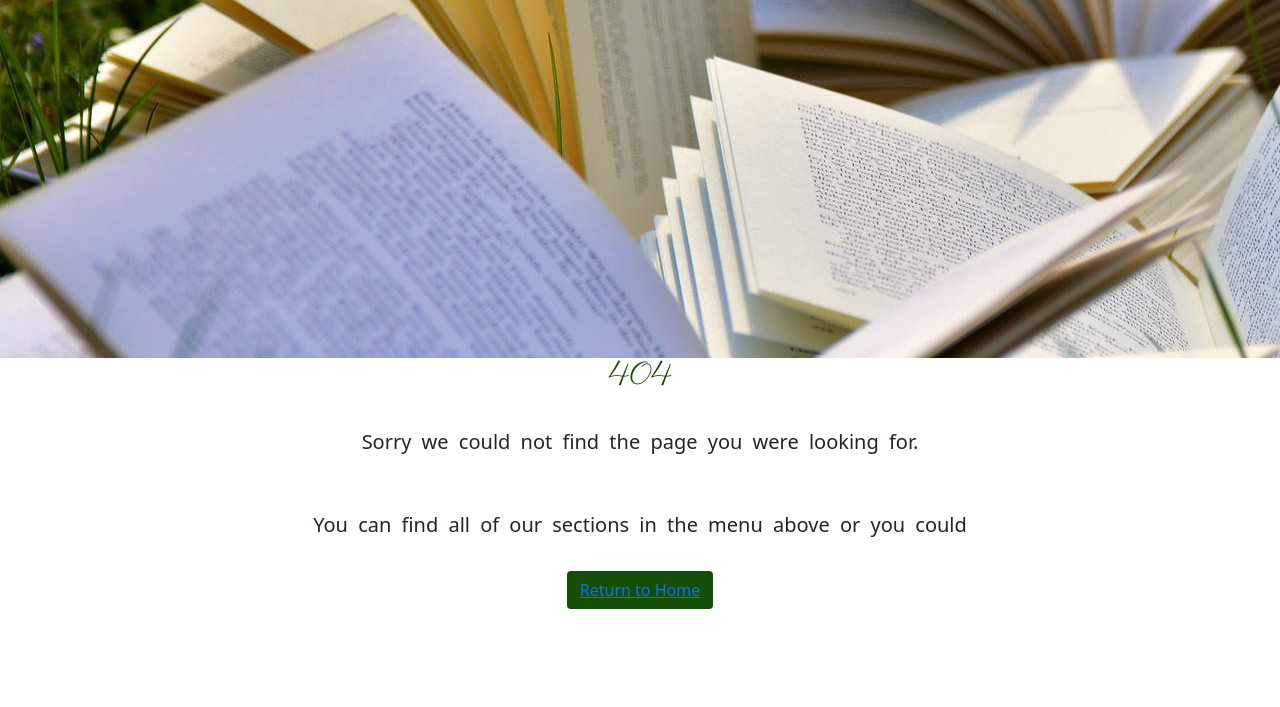
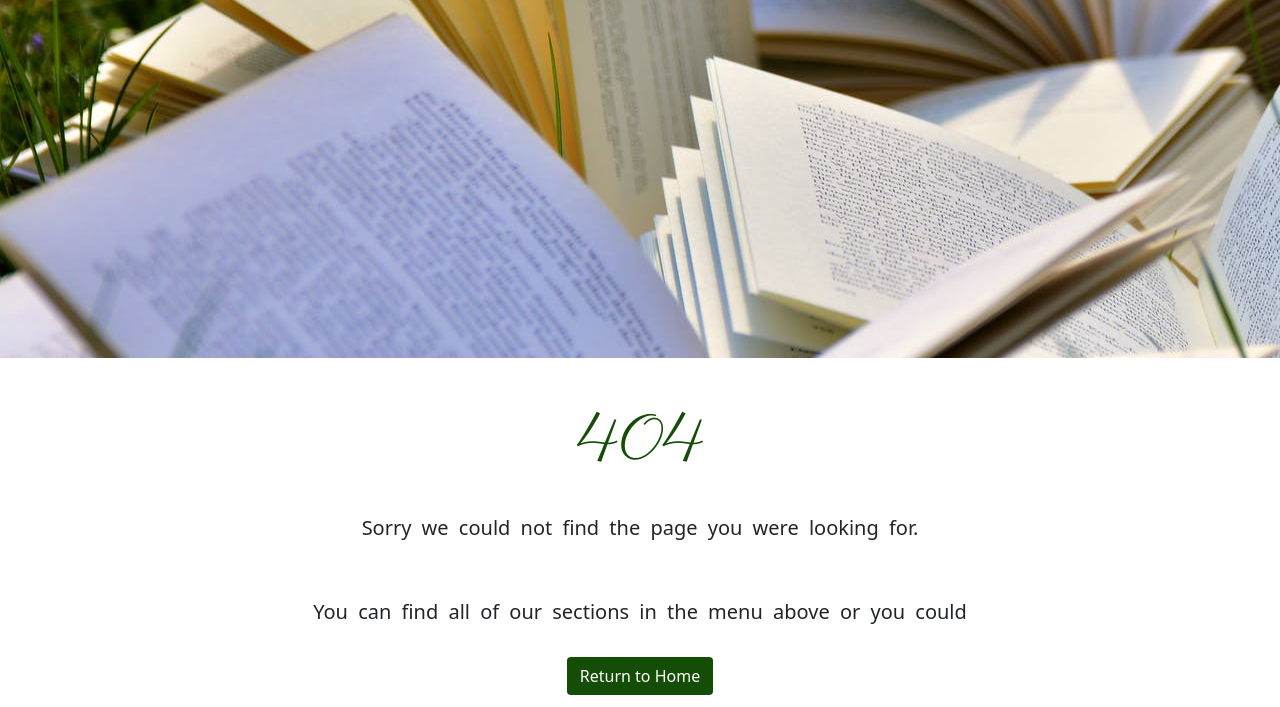
Before and after one commit to katherinesullivan/TalesOfAlgorithmia, a website: page 404.html in a window 1280 px wide. Shown: the part 486-1193 px from the top of the page. Before the commit the page ends 1107 px from the top, so only its background shows below. Drawn offline with nearby package versions, Linux system fonts and the light colour scheme.

Commit message:
error 404+++

```diff
--- a/404.html
+++ b/404.html
@@ -75,13 +75,14 @@
     </div>
 
     <div class="content__box">
+        <br><br>
         <h2 class="animate__animated animate__slideInDown text-error">
             404
         </h2>
         <h5 class="titleint">Sorry we could not find the page you were looking for.</h3>
         <h5 class="titleint">You can find all of our sections in the menu above or you could</h3>
         <div class="text-center">
-            <button class="btn btn-form"><a class="returnhome" href="index.html">Return to Home</a></button>
+            <button class="btn btn-form"><a class="return-home" href="index.html">Return to Home</a></button>
         </div>
     </div>
 </body>
--- a/scss/_error404.scss
+++ b/scss/_error404.scss
@@ -2,6 +2,7 @@
     color: $colorppal;
     font-family: 'Parisienne', cursive;
     text-align: center;
+    font-size: 4rem;
 }
 
 .return-home {
```
Also changed, not shown: css/astyle.css.
